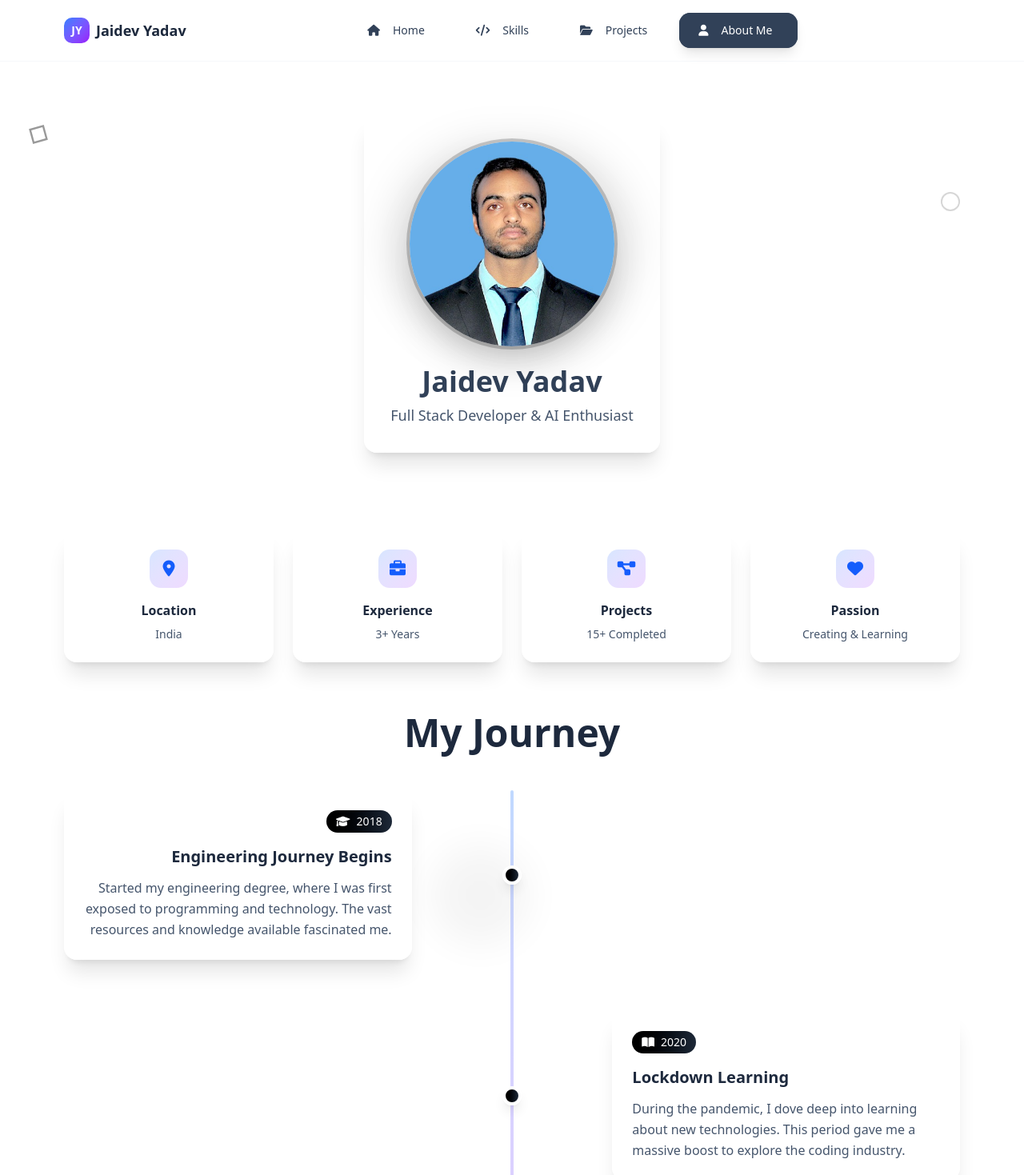
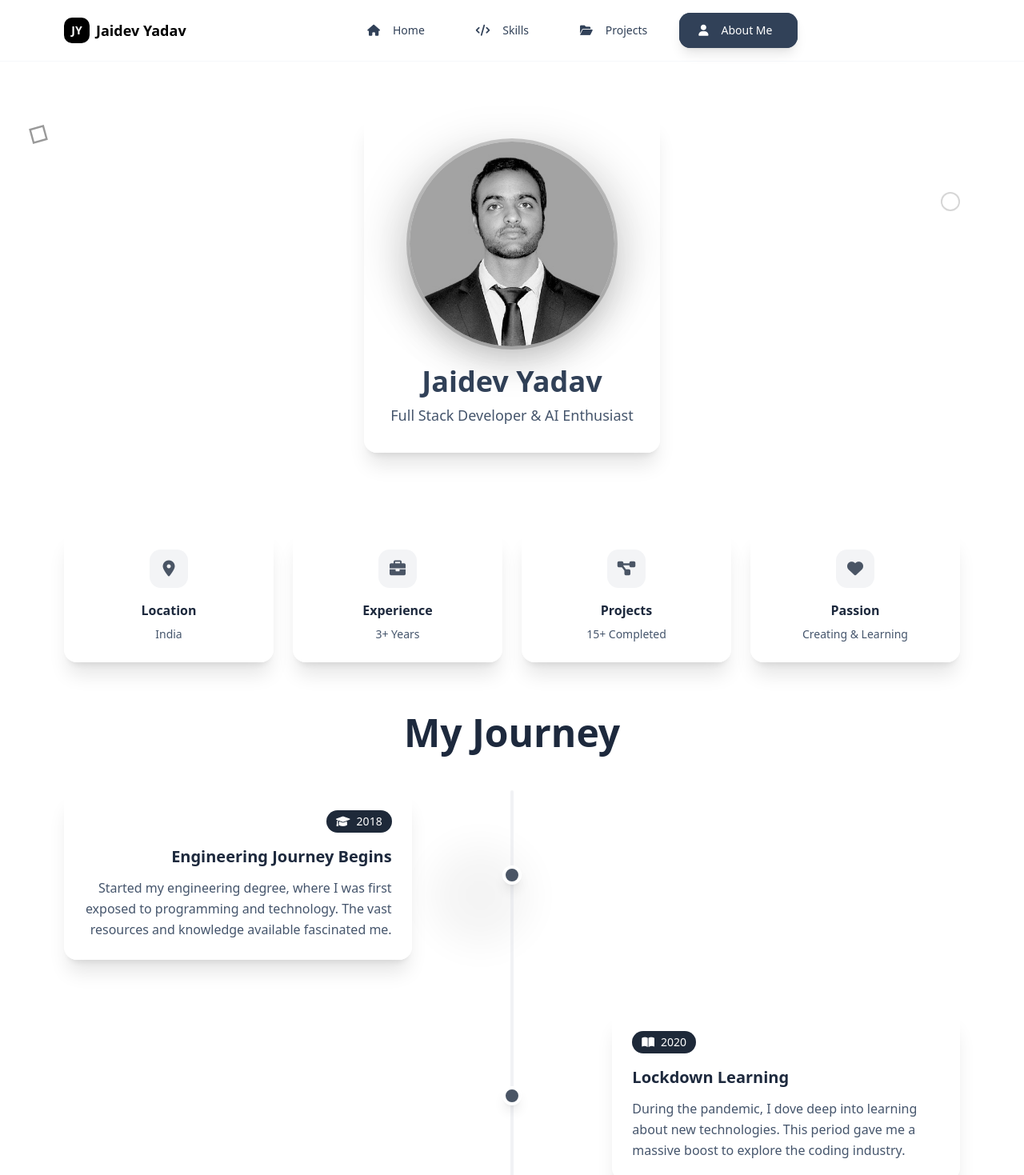
Before and after one commit to jaidev3/Portfolio, a React (Vite) app: page /about in a window 1280 px wide. Shown: the top 1469 px of the page at 80% size. Built offline with nearby package versions, Linux system fonts and the light colour scheme.

Commit message:
style: update UI styling with grayscale images and neutral colors
- Apply grayscale filter to profile and project images
- Replace gradient backgrounds with solid neutral colors
- Update text colors to black for better readability

```diff
--- a/src/components/Navigation.tsx
+++ b/src/components/Navigation.tsx
@@ -55,10 +55,10 @@ const Navigation = () => {
                 whileTap={{ scale: 0.95 }}
                 className="flex items-center space-x-2"
               >
-                <div className="w-8 h-8 bg-gradient-to-br from-blue-500 to-purple-600 rounded-lg flex items-center justify-center">
+                <div className="w-8 h-8 bg-black rounded-lg flex items-center justify-center">
                   <span className="text-white font-bold text-sm">JY</span>
                 </div>
-                <span className="font-bold text-lg text-slate-800 hidden sm:block">
+                <span className="font-bold text-lg text-black hidden sm:block">
                   Jaidev Yadav
                 </span>
               </motion.div>
--- a/src/components/ProjectCard.tsx
+++ b/src/components/ProjectCard.tsx
@@ -76,7 +76,7 @@ const ProjectCard: React.FC<ProjectCardProps> = ({ project, index, isVisible = f
                 src={project.image}
                 alt={`${project.title} Screenshot`}
                 className={cn(
-                  "w-full h-full object-cover transition-all duration-500",
+                  "w-full h-full object-cover transition-all duration-500 filter grayscale",
                   imageLoaded ? "opacity-100 scale-100" : "opacity-0 scale-110"
                 )}
                 onLoad={() => setImageLoaded(true)}
--- a/src/pages/About.tsx
+++ b/src/pages/About.tsx
@@ -160,7 +160,7 @@ const About = () => {
                   <img
                     src="/assets/img/jpg/jaidevimg.jpg"
                     alt="Professional Me"
-                    className="w-48 h-48 md:w-64 md:h-64 rounded-full mx-auto object-cover shadow-2xl ring-4 ring-black/20 relative z-10"
+                    className="w-48 h-48 md:w-64 md:h-64 rounded-full mx-auto object-cover shadow-2xl ring-4 ring-black/20 relative z-10 filter grayscale"
                   />
                 </picture>
               </motion.div>
@@ -198,7 +198,7 @@ const About = () => {
                   <div
                     className={cn(
                       "w-12 h-12 mx-auto mb-4 rounded-xl flex items-center justify-center",
-                      "bg-gradient-to-br from-blue-500/20 to-purple-500/20 text-blue-600"
+                      "bg-gray-100 text-gray-600"
                     )}
                   >
                     <i className={cn(info.icon, "text-xl")} />
@@ -227,7 +227,7 @@ const About = () => {
 
             <div className="relative">
               {/* Timeline line */}
-              <div className="absolute left-1/2 transform -translate-x-1/2 w-1 h-full bg-gradient-to-b from-blue-500 via-purple-500 to-pink-500 rounded-full opacity-30" />
+              <div className="absolute left-1/2 transform -translate-x-1/2 w-1 h-full bg-gray-300 rounded-full opacity-30" />
 
               {timelineData.map((item, index) => {
                 const isVisible = visibleItems.has(index);
@@ -272,7 +272,7 @@ const About = () => {
                           <div
                             className={cn(
                               "inline-flex items-center px-3 py-1 rounded-full text-sm font-medium mb-4",
-                              `bg-gradient-to-r ${item.color} text-white`
+                              "bg-gray-800 text-white"
                             )}
                           >
                             <i className={cn(item.icon, "mr-2")} />
@@ -292,7 +292,7 @@ const About = () => {
                         <motion.div
                           className={cn(
                             "w-6 h-6 rounded-full border-4 border-white shadow-lg z-10",
-                            `bg-gradient-to-r ${item.color}`
+                            "bg-gray-600"
                           )}
                           whileHover={{ scale: 1.5 }}
                           animate={
@@ -374,7 +374,7 @@ const About = () => {
                       transition={{ duration: 0.6 }}
                       className={cn(
                         "w-12 h-12 mx-auto mb-4 rounded-xl flex items-center justify-center",
-                        "bg-gradient-to-br from-slate-100 to-slate-200"
+                        "bg-gray-100"
                       )}
                     >
                       <i className={cn(hobby.icon, "text-2xl", hobby.color)} />
--- a/src/pages/Home.tsx
+++ b/src/pages/Home.tsx
@@ -38,7 +38,7 @@ const Home: React.FC = () => {
                   <img
                     src="/assets/img/jpg/jaidevimg.jpg"
                     alt="Jaidev Yadav - Professional Photo"
-                    className="w-32 h-32 md:w-40 md:h-40 rounded-full mx-auto object-cover shadow-2xl ring-4 ring-black/20 relative z-10"
+                    className="w-32 h-32 md:w-40 md:h-40 rounded-full mx-auto object-cover shadow-2xl ring-4 ring-black/20 relative z-10 filter grayscale"
                   />
                 </picture>
               </motion.div>
```
